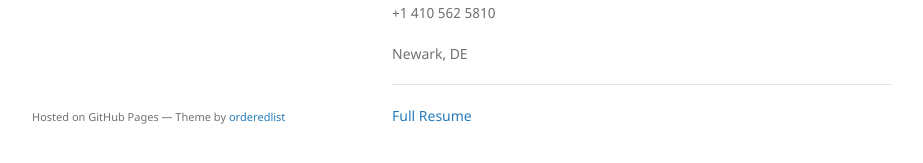
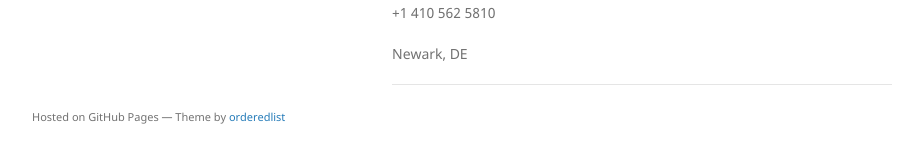
Before and after one commit to kelseykap/kelseykap.github.io, a Jekyll site: the page built from index.md, in a window 1280 px wide and 900 px high, scrolled down 673 px. Shown: the part 704-867 px from the top of the window, without its empty margins (178-1101 px from the left). Built offline with Jekyll 4.4.1, drawn with Linux system fonts in a browser that asks for light colours; our own code applies the rules of GitHub Pages for plain Markdown files.

Commit message:
Update index.md

```diff
--- a/index.md
+++ b/index.md
@@ -58,5 +58,3 @@ Newark, DE
 
 
 * * *
-
-[Full Resume](./Resume.pdf)
```
